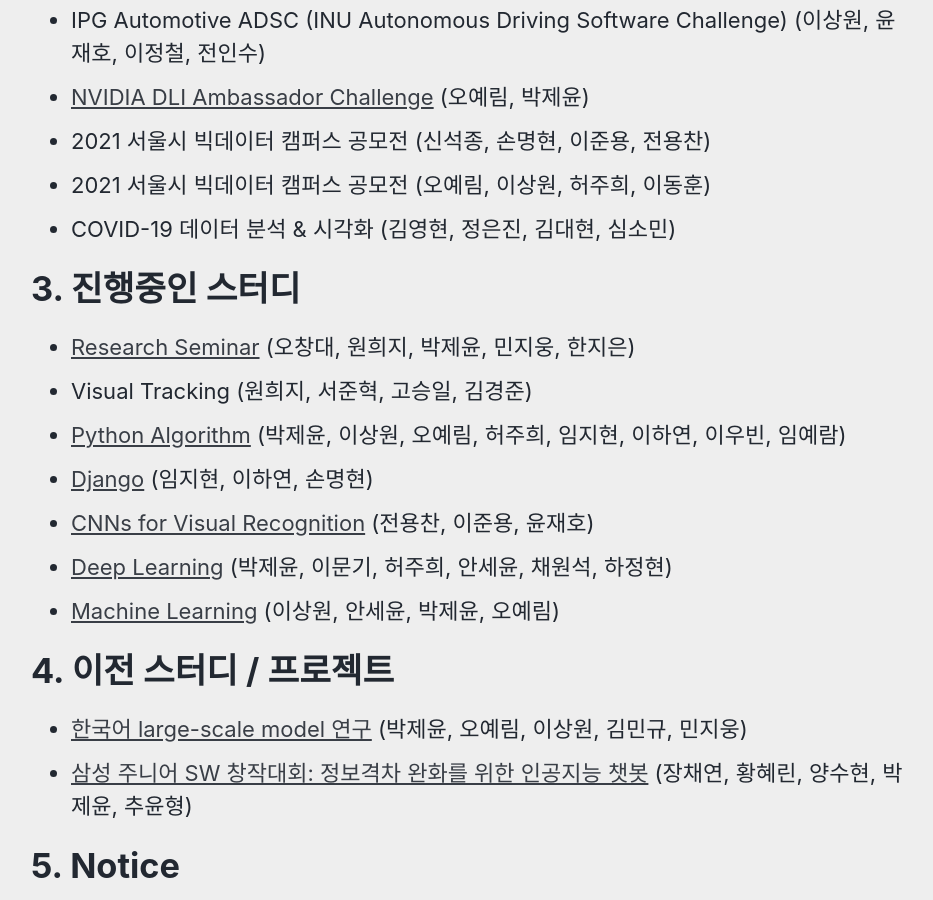
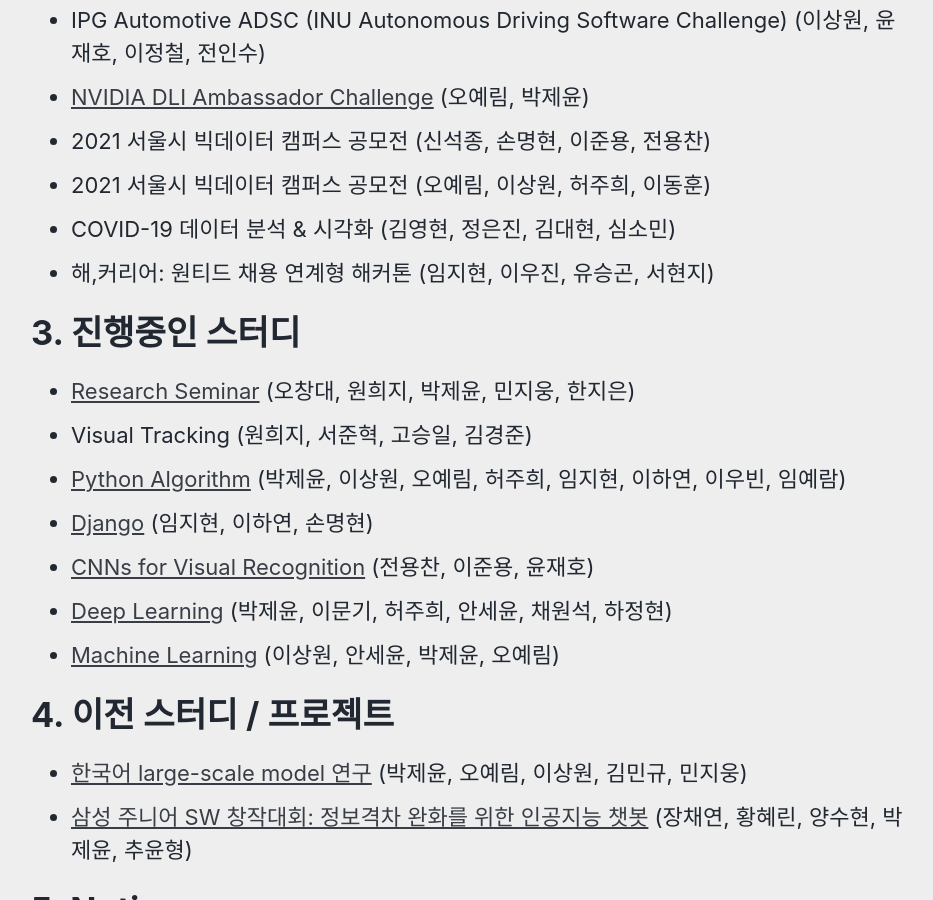
Before and after one commit to TAVEResearch/TAVEResearch.github.io, a Jekyll site: the page built from about.md, in a window 1280 px wide and 900 px high, scrolled down 1026 px. Shown: the whole window, without its empty margins (171-1104 px from the left). Built offline with Jekyll 4.4.1, drawn with Linux system fonts in a browser that asks for light colours; cached includes are drawn as plain includes.

Commit message:
Update about.md

```diff
--- a/about.md
+++ b/about.md
@@ -25,6 +25,7 @@ author_profile: false
 - 2021 서울시 빅데이터 캠퍼스 공모전 (신석종, 손명현, 이준용, 전용찬)
 - 2021 서울시 빅데이터 캠퍼스 공모전 (오예림, 이상원, 허주희, 이동훈)
 - COVID-19 데이터 분석 & 시각화 (김영현, 정은진, 김대현, 심소민)
+- 해,커리어: 원티드 채용 연계형 해커톤 (임지현, 이우진, 유승곤, 서현지)
 
 # 3. 진행중인 스터디
 
```
